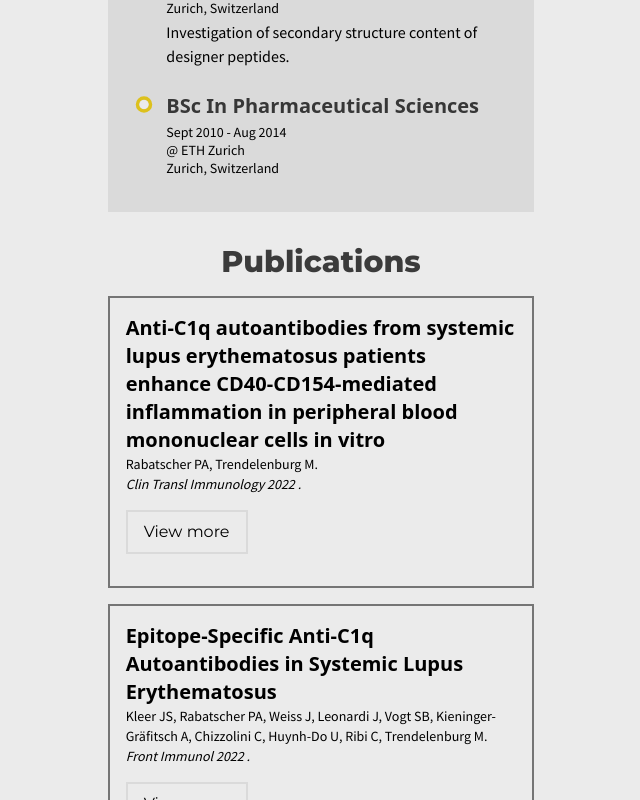
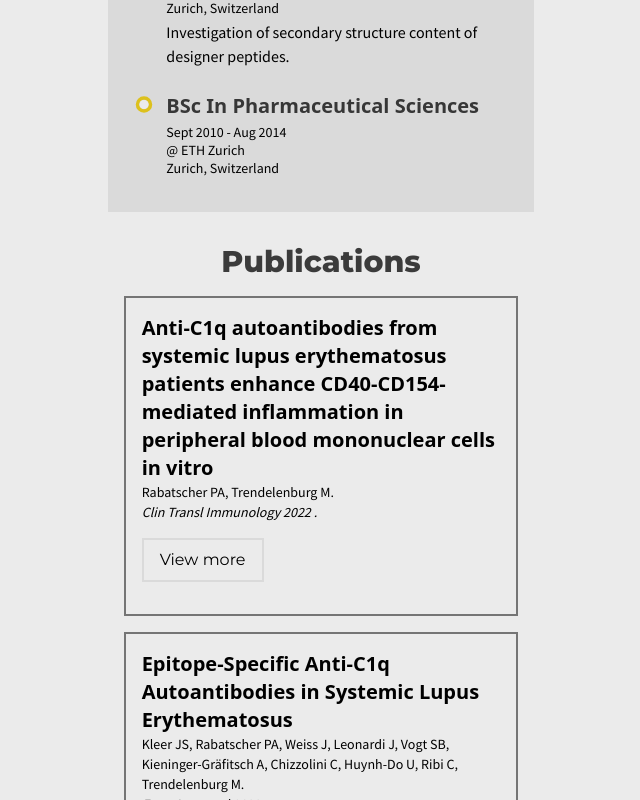
Before and after one commit to rabatscher/my-cv, a Next.js app: page / in a window 1280 px wide. Shown: the part 2000-2800 px from the top of the page, without its empty margins (319-959 px from the left). Built offline with nearby package versions, Linux system fonts and the light colour scheme.

Commit message:
Update Publications.js

```diff
--- a/src/components/Publications.js
+++ b/src/components/Publications.js
@@ -10,7 +10,7 @@ const Publications = () => {
       <h2 className="text-3xl font-extrabold text-center pt-8 text-black/75">
         Publications
       </h2>
-      <div className="flex gap-4 mt-4 justify-end flex-col">
+      <div className="flex gap-4 m-4 justify-end flex-row flex-col">
         <PubList
           title="Anti-C1q autoantibodies from systemic lupus erythematosus patients
             enhance CD40-CD154-mediated inflammation in peripheral blood
@@ -62,7 +62,7 @@ function PubList({ title, authors, year, journal, url, abstract }) {
     closed: { opacity: 0, height: "1px", display: "none" },
   };
   return (
-    <motion.div className="border-2 border-black/50 items-center p-4 hover:bg-[#DADADA]/50 ">
+    <motion.div className="border-2 border-black/50 items-center p-4 hover:bg-[#DADADA]/50 grow-1 ">
       <h3 className="text-xl font-semibold  font-sans">{title}</h3>
       <h4 className="text-sm font-thin text-left font-body items-center">
         {authors}
```
